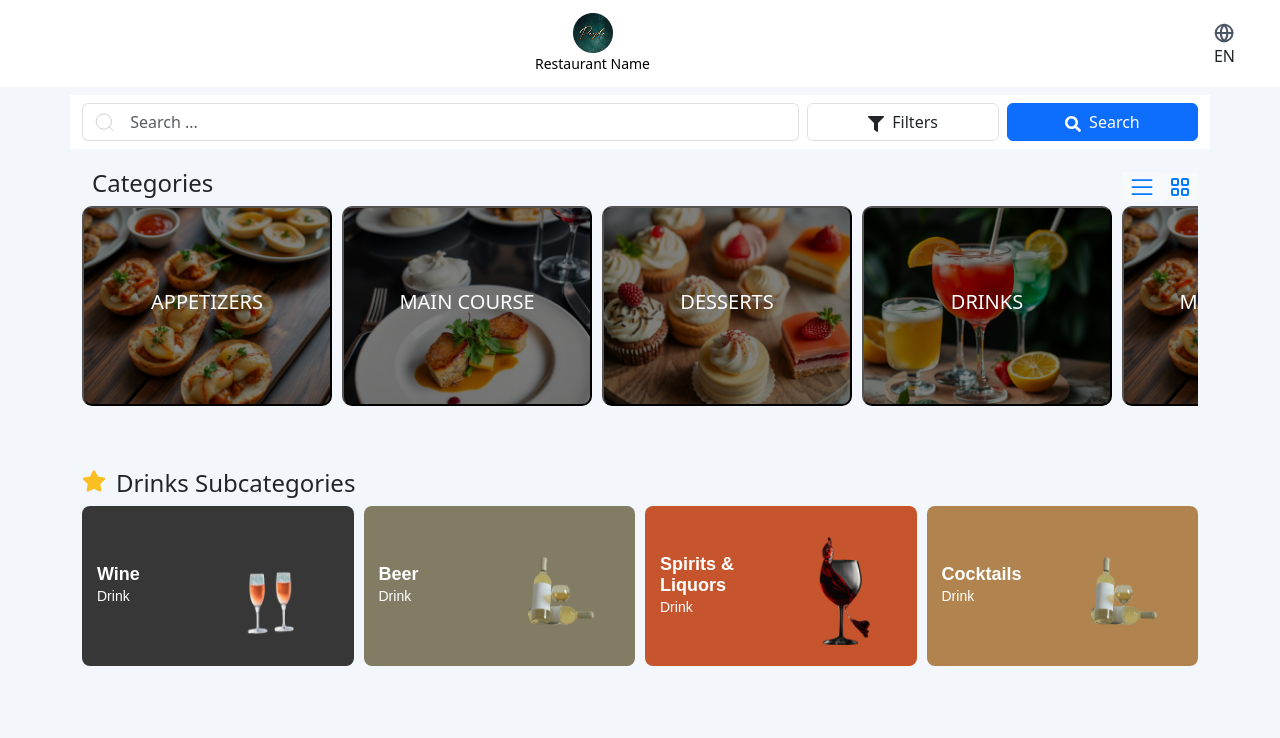
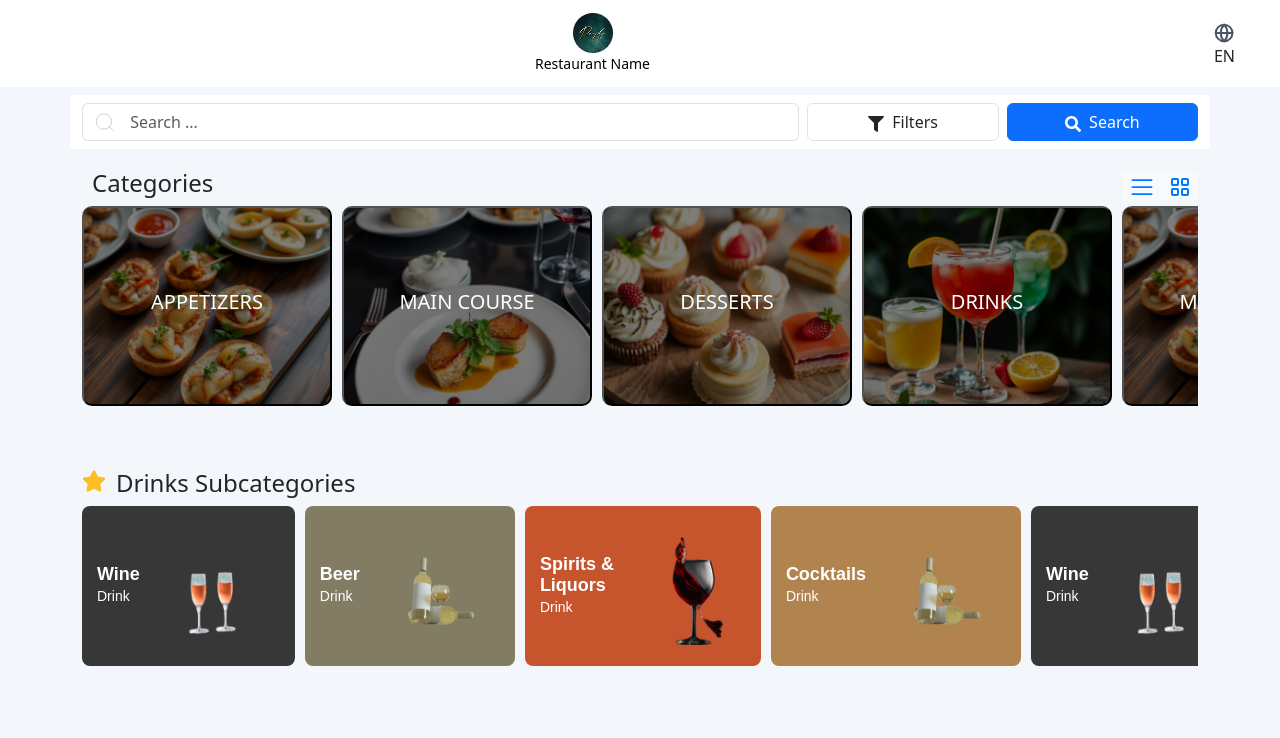
Before and after one commit to tanveer1003/dynamicdigitalmenu, a React (Vite) app: page /categoryproducts in a window 1280 px wide. Shown: the top 738 px of the page. Built offline with nearby package versions, Linux system fonts and the light colour scheme.

Commit message:
Add files via upload

```diff
--- /dev/null
+++ b/src/components/setTitle.jsx
@@ -0,0 +1,45 @@
+
+
+/*
+export function setTitle(title) {
+    document.title = title;
+
+    // Only set favicon once if not already set
+    if (!document.querySelector("link[rel*='icon']")) {
+      const link = document.createElement('link');
+      link.type = 'image/x-icon';
+      link.rel = 'icon';
+      link.href = '/favicon.ico'; // Adjust path if needed
+      document.head.appendChild(link);
+    }
+  }
+    */
+// src/hooks/usePageTitle.js
+import { useEffect } from "react";
+
+export default function setTitle(title) {
+    useEffect(() => {
+          document.title = title;
+
+          // Set favicon only once
+          const existingLink = document.querySelector("link[rel*='icon']");
+          if (!existingLink) {
+            const link = document.createElement("link");
+            link.rel = "icon";
+            link.href = "/favicon.ico"; // adjust this path if needed
+            document.head.appendChild(link);
+          }
+        }, []);
+  /*
+  useEffect(() => {
+    document.title = title;
+
+    if (!document.querySelector("link[rel*='icon']")) {
+      const link = document.createElement('link');
+      link.rel = 'icon';
+      link.href = '/favicon.ico';
+      document.head.appendChild(link);
+    }
+  }, [title]);
+  */
+}
--- a/src/pages/categoryproducts.jsx
+++ b/src/pages/categoryproducts.jsx
@@ -35,6 +35,7 @@ import closeIcon from './../assets/img/close-icon.png';
 
 import productTranslations2 from '../languagues/productTranslations2';
 //import { Modal } from 'bootstrap';
+import setTitle from '../components/setTitle';
 
 function CategoryproductsPage({ language }) {
 
@@ -66,6 +67,8 @@ function CategoryproductsPage({ language }) {
         "Desserts": "קינוחים",
         "Drinks": "משקאות",
     };
+
+    setTitle("Products - DynamicDigitalMenu");
 
     const drinksData = [
         {
@@ -103,6 +106,42 @@ function CategoryproductsPage({ language }) {
             category: "Drink",
             image: subcategory2,
             tags: ["Gluten Free", "Spicy"],
+        },
+        {
+            id: 5,
+            categoryId:2,
+            subcategory: "Wine",
+            background: "#373738",
+            category: "Drink",
+            image: subcategory1,
+            tags: ["Vegan", "Gluten Free", "Spicy"],
+        },
+        {
+            id: 6,
+            categoryId:3,
+            subcategory: "Spirits &\n Liquors",
+            background: "#C6552D",
+            category: "Drink",
+            image: subcategory3,
+            tags: ["Vegan"],
+        },
+        {
+            id: 7,
+            categoryId:5,
+            subcategory: "Cocktails",
+            background: "#B1834E",
+            category: "Drink",
+            image: subcategory2,
+            tags: ["Gluten Free", "Spicy"],
+        },
+        {
+            id: 8,
+            categoryId:6,
+            subcategory: "Wine",
+            background: "#373738",
+            category: "Drink",
+            image: subcategory1,
+            tags: ["Vegan", "Gluten Free", "Spicy"],
         },
 
         // Add more products as needed
@@ -145,7 +184,42 @@ function CategoryproductsPage({ language }) {
           image: subcategory2,
           tags: ["ללא גלוטן", "חָרִיף"], // Gluten Free, Spicy
         },
-
+        {
+            id: 5,
+            categoryId: 2,
+            subcategory: "יין", // Wine
+            background: "#373738",
+            category: "שתייה", // Drink
+            image: subcategory1,
+            tags: ["טִבעוֹנִי", "ללא גלוטן", "חָרִיף"], // Vegan, Gluten Free, Spicy
+          },
+          {
+            id: 6,
+            categoryId: 3,
+            subcategory: "רוחות ואלכוהול", // Spirits & Liquors
+            background: "#C6552D",
+            category: "שתייה", // Drink
+            image: subcategory3,
+            tags: ["טִבעוֹנִי"], // Vegan
+          },
+          {
+            id: 7,
+            categoryId: 5,
+            subcategory: "קוקטיילים", // Cocktails
+            background: "#B1834E",
+            category: "שתייה", // Drink
+            image: subcategory2,
+            tags: ["ללא גלוטן", "חָרִיף"], // Gluten Free, Spicy
+          },
+          {
+            id: 8,
+            categoryId: 4,
+            subcategory: "קוקטיילים", // Cocktails
+            background: "#B1834E",
+            category: "שתייה", // Drink
+            image: subcategory2,
+            tags: ["ללא גלוטן", "חָרִיף"], // Gluten Free, Spicy
+          },
         // Add more products as needed
       ];
 
@@ -277,7 +351,7 @@ function CategoryproductsPage({ language }) {
             tags: ["Spicy"],
         },
         {
-            id: 3,
+            id: 7,
             title: "Red Wines",
             drink_category_id:2,
             price: 8.00,
@@ -286,7 +360,7 @@ function CategoryproductsPage({ language }) {
             tags: ["Spicy"],
         },
         {
-            id: 6,
+            id: 8,
             title: "Red Wines",
             drink_category_id:3,
             price: 18.00,
@@ -295,9 +369,45 @@ function CategoryproductsPage({ language }) {
             tags: ["Spicy"],
         },
         {
-            id: 5,
+            id: 9,
             title: "sparkling wines",
             drink_category_id:4,
+            price: 18.00,
+            description: "Fresh mixed greens with feta cheese, olives, and house dressing .",
+            image: drink5,
+            tags: ["Vegan", "Spicy"],
+        },
+        {
+            id: 10,
+            title: "sparkling wines",
+            drink_category_id:5,
+            price: 18.00,
+            description: "Fresh mixed greens with feta cheese, olives, and house dressing .",
+            image: drink5,
+            tags: ["Vegan", "Spicy"],
+        },
+        {
+            id: 11,
+            title: "sparkling wines",
+            drink_category_id:6,
+            price: 18.00,
+            description: "Fresh mixed greens with feta cheese, olives, and house dressing .",
+            image: drink5,
+            tags: ["Vegan", "Spicy"],
+        },
+        {
+            id: 12,
+            title: "sparkling wines",
+            drink_category_id:7,
+            price: 18.00,
+            description: "Fresh mixed greens with feta cheese, olives, and house dressing .",
+            image: drink5,
+            tags: ["Vegan", "Spicy"],
+        },
+        {
+            id: 13,
+            title: "sparkling wines",
+            drink_category_id:8,
             price: 18.00,
             description: "Fresh mixed greens with feta cheese, olives, and house dressing .",
             image: drink5,
@@ -546,7 +656,7 @@ function CategoryproductsPage({ language }) {
                                 {selectedProduct && (
                                     <>
                                         <div key={selectedProduct.id} className="product-card">
-                                            <div class="card" style={{ width: '100%', position: 'relative', overflow: 'hidden' }}                                        >
+                                            <div class="card" style={{ width: '100%', position: 'relative', overflow: 'hidden' }} >
                                                 <img src={selectedProduct.image} class="card-img-top" style={{ maxHeight: '70vh',overflowY: 'auto' }} alt="Card Image" />
 
                                                 <span class="badge bg-primary position-absolute top-0 start-0 m-2">
@@ -643,13 +753,7 @@ function CategoryproductsPage({ language }) {
     };
 
 
-
-
-
-
     return (
-
-
         <div >
 
             <div className='pt-2' style={{ background: "rgb(243 246 250)" }} >
--- a/src/pages/home.jsx
+++ b/src/pages/home.jsx
@@ -18,6 +18,8 @@ import category9 from './../assets/img/category-9.jpg';
 import category10 from './../assets/img/category-10.jpg';
 import category11 from './../assets/img/category-11.jpg';
 import category12 from './../assets/img/category-12.jpg';
+
+import setTitle from '../components/setTitle';
 
 function Home({ language }) {
 
@@ -65,6 +67,8 @@ function Home({ language }) {
         { name: "Desserts", image: category11 },
         { name: "Drinks", image: category12 },
     ];
+
+    setTitle("Categories - DynamicDigitalMenu");
 
 
 
--- a/src/pages/subcategories.jsx
+++ b/src/pages/subcategories.jsx
@@ -26,6 +26,8 @@ import prodcut3 from './../assets/img/9e3f0ea0f628a90245aba14dfeaea960.png';
 import prodcut4 from './../assets/img/f284588c2064d3bfa8bf45ef9a63015c.jpeg';
 
 import closeIcon from './../assets/img/close-icon.png';
+import setTitle from '../components/setTitle';
+
 
 function SubcategoriesPage({ language }) {
 
@@ -45,6 +47,8 @@ function SubcategoriesPage({ language }) {
         "Drinks": "משקאות",
     };
 
+
+    setTitle("Products - DynamicDigitalMenu");
 
 
     const Categories = () => {
```
Also changed, not shown: src/languagues/productTranslations2.jsx (+112 -2 lines), src/pages/menu.jsx (+25 -2 lines).
